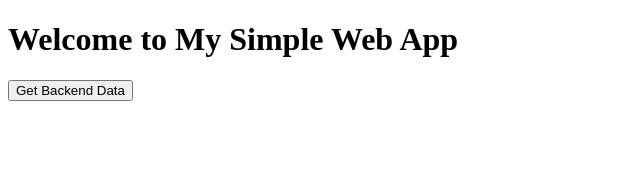
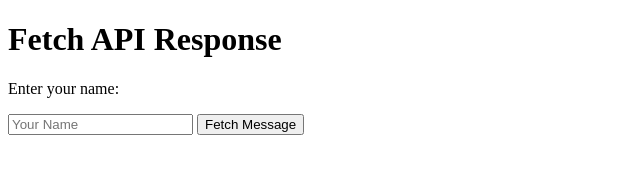
Before and after one commit to Sjain8387/cicd_final, a plain HTML site: page Frontend/index.html in a window 1280 px wide. Shown: the whole page, without its empty margins (0-640 px from the left). Drawn offline with Linux system fonts and the light colour scheme.

Commit message:
Modified file

```diff
--- a/Frontend/index.html
+++ b/Frontend/index.html
@@ -1,20 +1,39 @@
 <!DOCTYPE html>
-<html lang="en">
+<html>
 <head>
-    <meta charset="UTF-8">
-    <meta name="viewport" content="width=device-width, initial-scale=1.0">
-    <title>Simple Web App</title>
+  <title>Simple Frontend</title>
 </head>
 <body>
-    <h1>Welcome to My Simple Web App</h1>
-    <button id="getData">Get Backend Data</button>
-    <p id="response"></p>
-    <script>
-        document.getElementById('getData').addEventListener('click', async () => {
-            const response = await fetch('/api/hello');
-            const data = await response.json();
-            document.getElementById('response').innerText = data.message;
-        });
-    </script>
+  <h1>Fetch API Response</h1>
+  <p>Enter your name:</p>
+  <input type="text" id="nameInput" placeholder="Your Name" />
+  <button onclick="fetchMessage()">Fetch Message</button>
+  <p id="message"></p>
+
+  <script>
+    async function fetchMessage() {
+      // Get the name entered by the user
+      const name = document.getElementById('nameInput').value;
+
+      try {
+        // Make an API request with the name as a query parameter
+        const response = await fetch(`/api/hello?name=${encodeURIComponent(name)}`);
+
+        // Handle non-OK responses
+        if (!response.ok) {
+          throw new Error('Failed to fetch the message.');
+        }
+
+        // Get the text response from the backend
+        const message = await response.text();
+
+        // Display the message in the paragraph
+        document.getElementById('message').innerText = message;
+      } catch (error) {
+        // Display an error message
+        document.getElementById('message').innerText = 'Error: ' + error.message;
+      }
+    }
+  </script>
 </body>
 </html>
```
